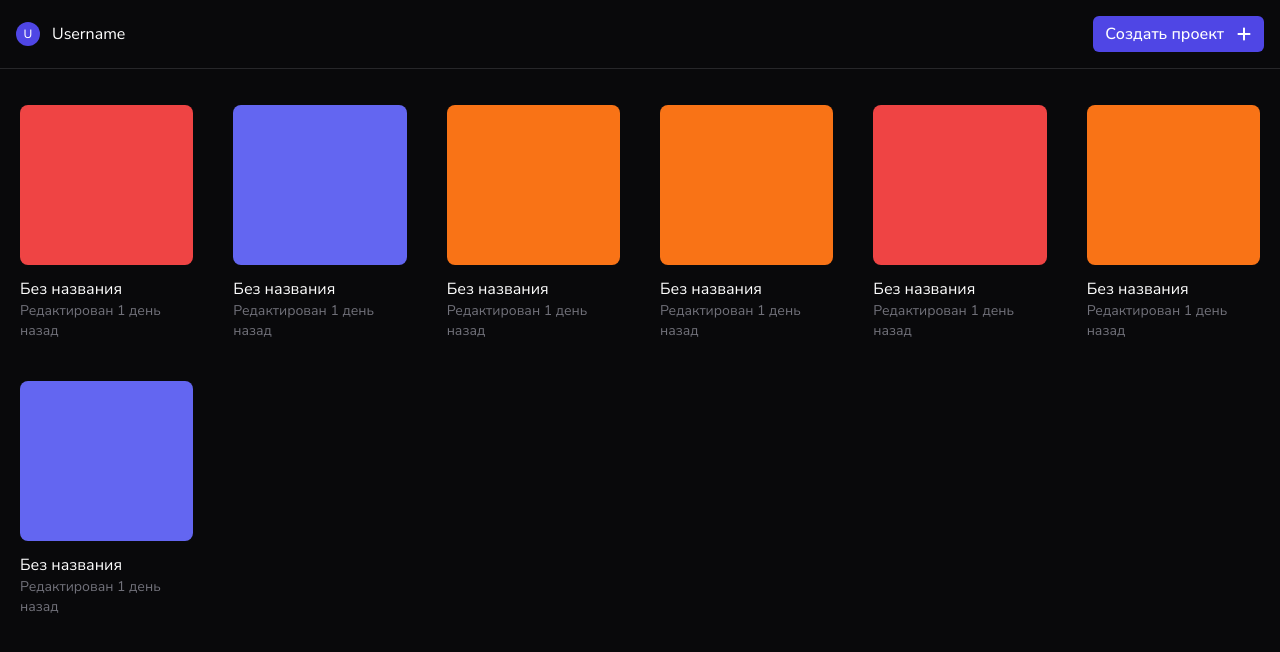
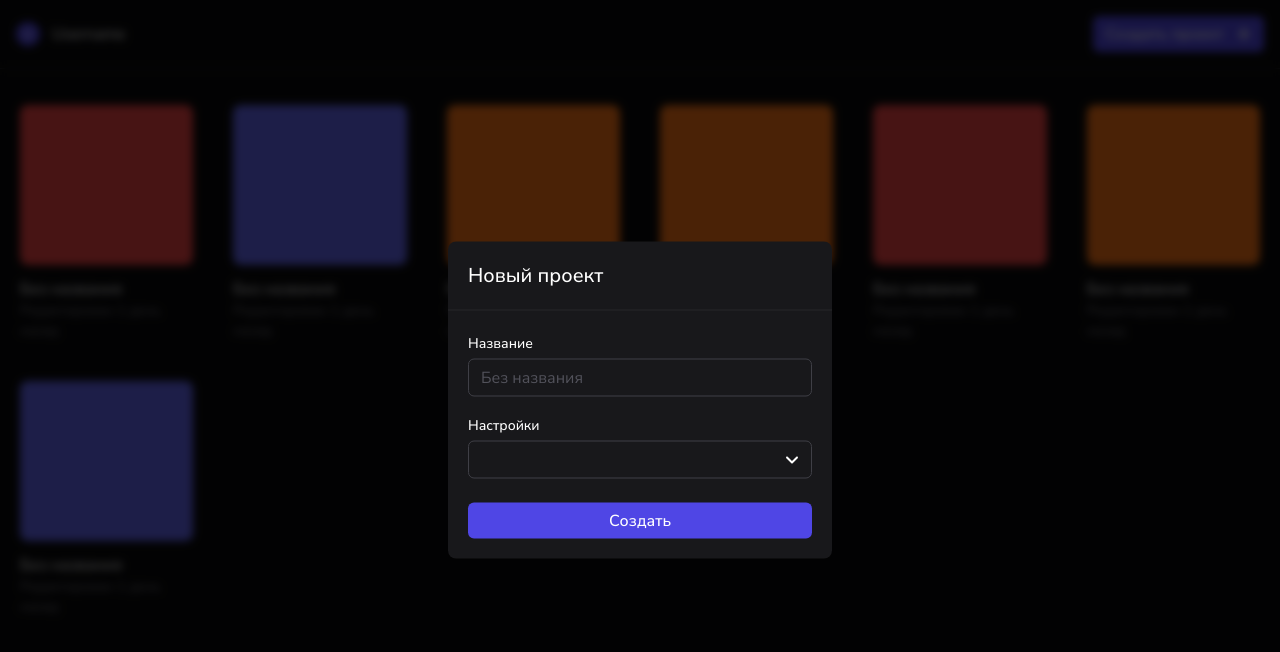
Before and after one commit to Pororo274/easyvideo-frontend, a Nuxt app: page /account in a window 1280 px wide. Shown: the top 652 px of the page. Built offline with nearby package versions, Linux system fonts and the light colour scheme.

Commit message:
add create project form

```diff
--- a/components/ui/form/inputs/AppInput.vue
+++ b/components/ui/form/inputs/AppInput.vue
@@ -15,9 +15,9 @@ const model = defineModel();
 
 <template>
   <div>
-    <label for="" class="text-white font-medium text-sm">
+    <AppLabel>
       <slot></slot>
-    </label>
+    </AppLabel>
     <input
       v-model="model"
       :type="type"
--- a/components/ui/form/inputs/FormInput.vue
+++ b/components/ui/form/inputs/FormInput.vue
@@ -18,10 +18,6 @@ interface AppFormProvide {
 const { errors, updateField } = inject<AppFormProvide>(
   "appForm"
 ) as AppFormProvide;
-
-watch(errors, (newErrors) => {
-  console.log(newErrors);
-});
 
 const field = ref("");
 
--- /dev/null
+++ b/components/ui/form/label/AppLabel.vue
@@ -0,0 +1,5 @@
+<template>
+  <label for="" class="text-white font-medium text-sm">
+    <slot></slot>
+  </label>
+</template>
--- /dev/null
+++ b/components/ui/form/selects/AppSelect.vue
@@ -0,0 +1,32 @@
+<script setup lang="ts">
+const model = defineModel();
+</script>
+
+<template>
+  <div>
+    <AppLabel>
+      <slot name="label"></slot>
+    </AppLabel>
+    <div class="relative mt-1">
+      <select
+        v-model="model"
+        name=""
+        id=""
+        class="block appearance-none bg-zinc-900 text-white py-1.5 px-3 w-full border border-zinc-700 focus:outline-none focus:border-indigo-600 rounded-md"
+      >
+        <slot> </slot>
+      </select>
+      <figure>
+        <img
+          style="
+            filter: invert(100%) sepia(0%) saturate(0%) hue-rotate(49deg)
+              brightness(103%) contrast(103%);
+          "
+          class="w-4 h-4 absolute right-3 top-1/2 -translate-y-1/2"
+          src="~/assets/img/icons/actions/arrow-down.svg"
+          alt=""
+        />
+      </figure>
+    </div>
+  </div>
+</template>
--- /dev/null
+++ b/components/ui/form/selects/FormSelect.vue
@@ -0,0 +1,19 @@
+<script setup lang="ts">
+const props = defineProps<{
+  name: string;
+  defaultValue: string;
+}>();
+
+const { error, field } = useFormAdapter(props.name, props.defaultValue);
+</script>
+
+<template>
+  <AppSelect v-model="field">
+    <template #label>
+      <slot name="label"></slot>
+    </template>
+    <template #default>
+      <slot></slot>
+    </template>
+  </AppSelect>
+</template>
--- /dev/null
+++ b/composables/useFormAdapter.ts
@@ -0,0 +1,24 @@
+interface AppFormProvide {
+  errors: Ref<{ [key: string]: string }>;
+  updateField: (name: string, newValue: string) => void;
+}
+
+export const useFormAdapter = (name: string, value: string) => {
+  const field = useState(() => value)
+
+  const { errors, updateField } = inject<AppFormProvide>(
+    "appForm"
+  ) as AppFormProvide;
+
+  const error = computed(() => errors[name])
+
+
+  watchEffect(() => {
+    updateField(name, field.value);
+  });
+
+  return {
+    error,
+    field
+  }
+}
--- a/pages/account/index.vue
+++ b/pages/account/index.vue
@@ -1,4 +1,9 @@
 <script setup lang="ts">
+import AppForm from "~/components/ui/form/AppForm.vue";
+import FormInput from "~/components/ui/form/inputs/FormInput.vue";
+import AppLabel from "~/components/ui/form/label/AppLabel.vue";
+import FormSelect from "~/components/ui/form/selects/FormSelect.vue";
+
 useHead({
   title: "EasyVideo - Account",
 });
@@ -42,6 +47,35 @@ const colors = ref([
       </div>
     </header>
     <section class="w-full h-screen pt-[85px]">
+      <div class="w-full h-screen fixed z-50 top-0 left-0 backdrop-blur-sm">
+        <div
+          class="w-full h-full absolute top-0 left-0 bg-black opacity-70"
+        ></div>
+        <div
+          class="w-[30%] absolute top-1/2 left-1/2 -translate-x-1/2 -translate-y-1/2 bg-zinc-900 rounded-lg"
+        >
+          <div class="p-5 border-b border-b-zinc-800">
+            <h2 class="text-white text-xl font-medium">Новый проект</h2>
+          </div>
+          <div class="p-5">
+            <AppForm action="/projects">
+              <div class="grid gap-4">
+                <FormInput name="name" placeholder="Без названия"
+                  >Название</FormInput
+                >
+                <FormSelect name="settings" default-value="1">
+                  <template #label>Настройки</template>
+                  <option value="1">640🞪360, 25 fps</option>
+                  <option value="2">360🞪640, 25 fps</option>
+                  <option value="3">1280🞪720, 25 fps</option>
+                  <option value="4">720🞪1280, 25 fps</option>
+                </FormSelect>
+              </div>
+              <FormButton class="mt-6 w-full">Создать</FormButton>
+            </AppForm>
+          </div>
+        </div>
+      </div>
       <div class="grid grid-cols-6">
         <div
           v-for="i in 7"
```
Also changed, not shown: assets/img/icons/actions/arrow-down.svg (added).
